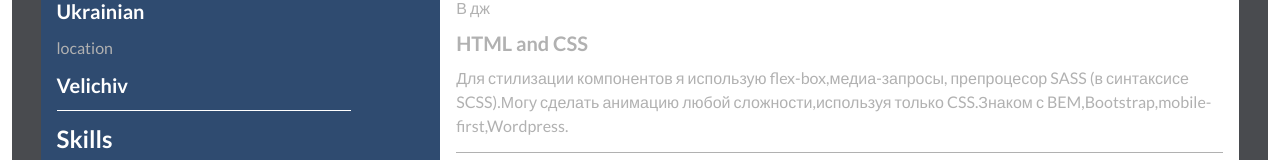
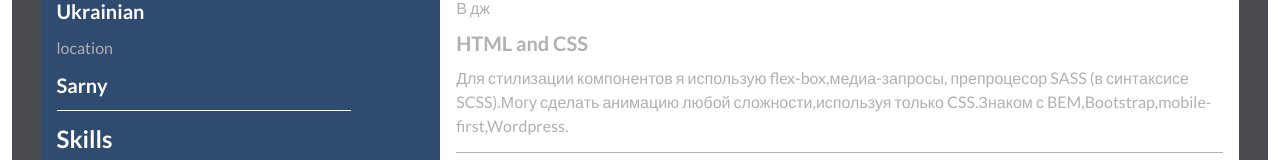
Before and after one commit to webioann/portfolio-app, a React (Create React App) app: page /skills in a window 1280 px wide. Shown: the part 430-590 px from the top of the page. Built offline with nearby package versions, Linux system fonts and the light colour scheme.

Commit message:
I will delete unnecessary elements

```diff
--- a/src/COMPONENTS/Skills.js
+++ b/src/COMPONENTS/Skills.js
@@ -17,7 +17,7 @@ function Skills() {
             <span>nationality</span>
             <h5>Ukrainian</h5>
             <span>location</span>
-            <h5>Velichiv</h5>
+            <h5>Sarny</h5>
             <div className='row border-bot'></div>
           </div>
           <div className="col progress-bar">
--- a/src/RANDOMUSER/Randomuser.js
+++ b/src/RANDOMUSER/Randomuser.js
@@ -7,7 +7,6 @@ import SortByNationality from './SortByNationality'
 import Nationality from './Nationality'
 import Birthday from './Birthday'
 import Location from './Location'
-import Loader from './Loader'
 
 import '../STYLES/Randomuser.scss'
 
```
